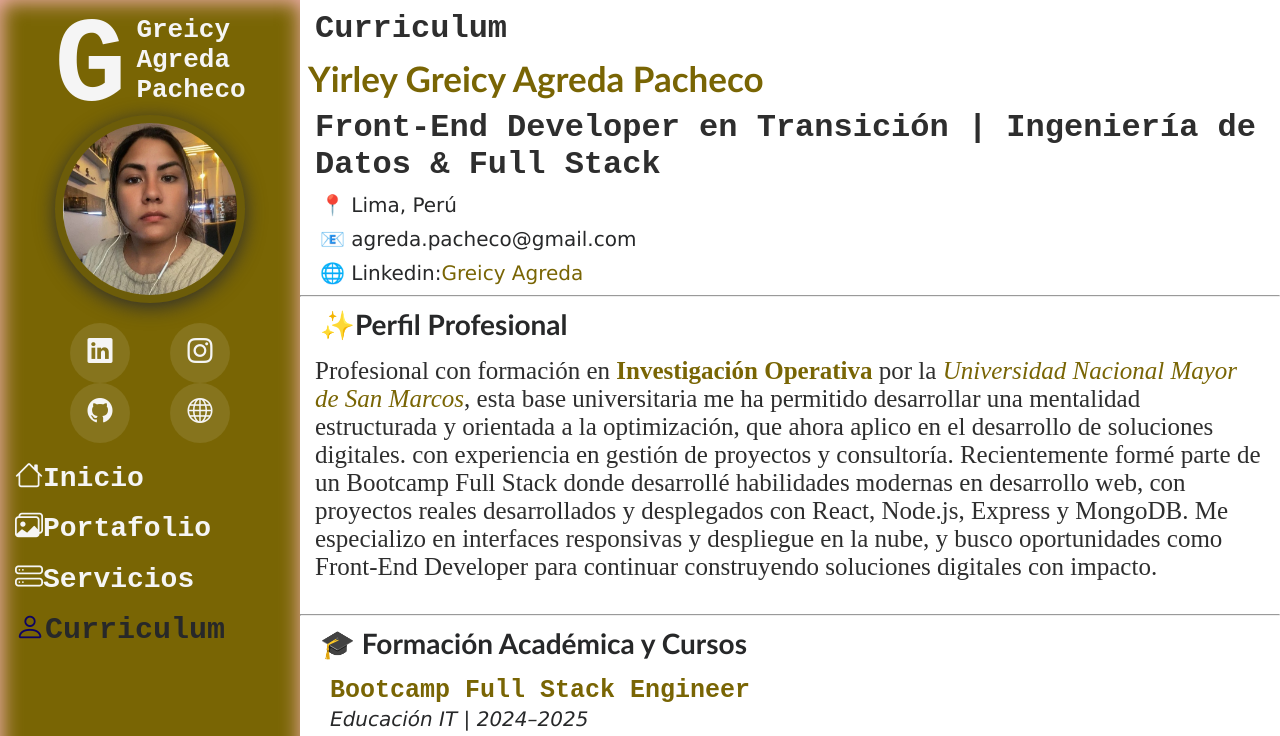
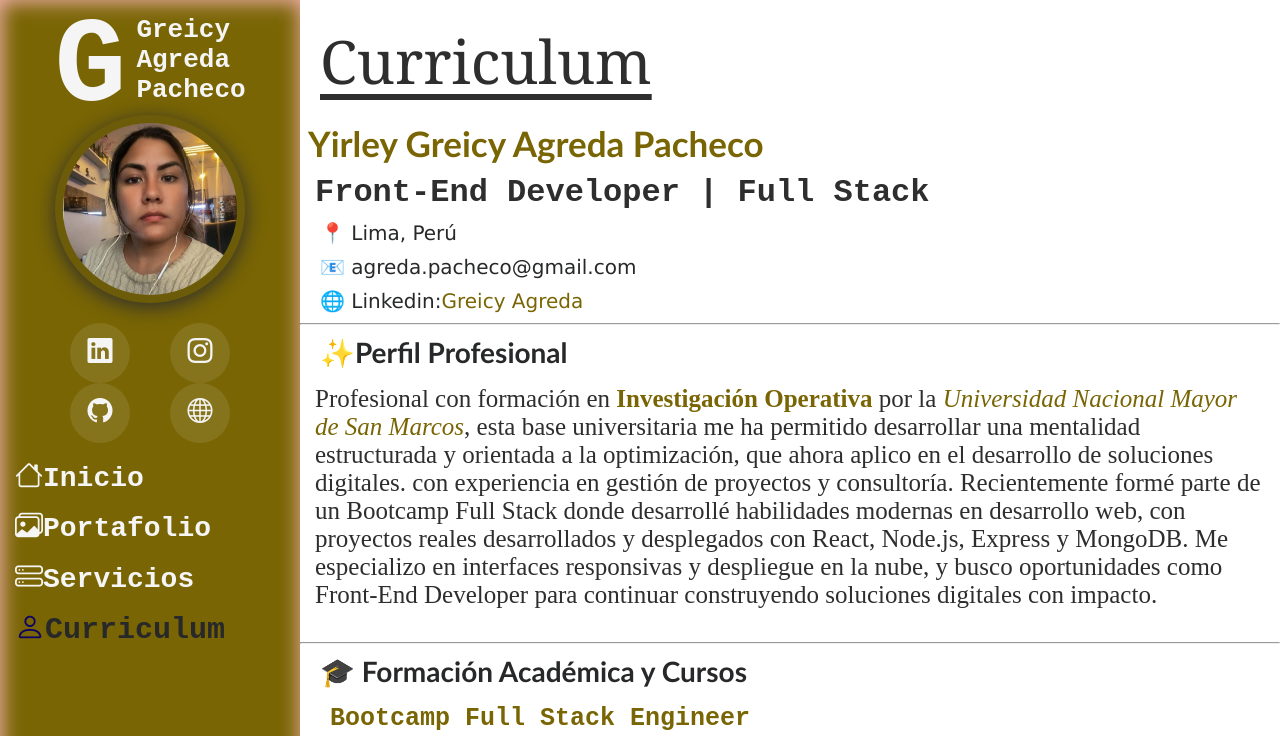
Before and after one commit to greis093/portafolio-cv, a React (Vite) app: page /curriculum in a window 1280 px wide. Shown: the top 736 px of the page. Built offline with nearby package versions, Linux system fonts and the light colour scheme; a web font is replaced by a local one.

Commit message:
actualizacion

```diff
--- a/src/pages/Curriculum.jsx
+++ b/src/pages/Curriculum.jsx
@@ -4,11 +4,11 @@ const Curriculum = () => {
   return (
     <div className="home">
       <header className='cabecera'>
-          <h2>Curriculum</h2>
+          <h1>Curriculum</h1>
       </header>
       <section  className='datos-principales'>
         <strong className='strong'>Yirley Greicy Agreda Pacheco</strong>
-          <h2>Front‑End Developer en Transición | Ingeniería de Datos & Full Stack</h2>
+          <h2>Front‑End Developer | Full Stack</h2>
           <div>📍 Lima, Perú</div>
           <div>📧 agreda.pacheco@gmail.com</div>
           <div>🌐 Linkedin:<a href='https://www.linkedin.com/in/greicy-agreda-pacheco-426969121/'>Greicy Agreda</a></div>
```
